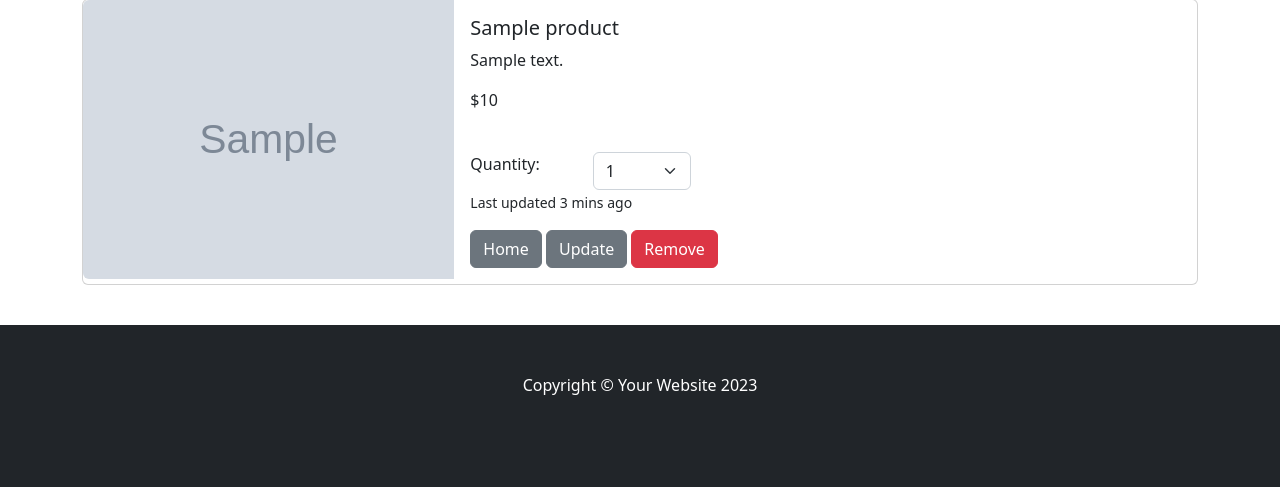
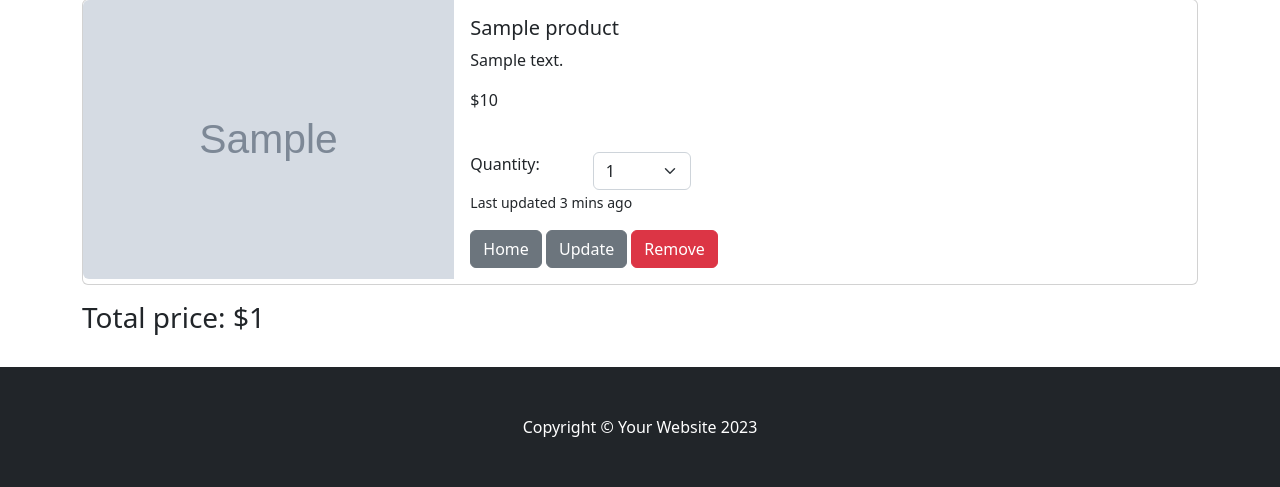
Before and after one commit to tonysodeep/LocalECommerce, a Django app: template templates/cart/index.html in a window 1280 px wide. Shown: the part 378-865 px from the top of the page. Before the commit the page ends 773 px from the top, so only its background shows below. Run offline with Django 5.2, Linux system fonts and the light colour scheme; the template is opened without the code that fills it: most values are stand-ins (such as "Sample title", 1, 10 or a date in 2020); grey boxes marked "Sample" are stand-in pictures; some libraries are stand-ins or nearby versions.

Commit message:
calculate total price in cart

```diff
--- a/cart/cart.py
+++ b/cart/cart.py
@@ -1,4 +1,5 @@
 from store.models import Product
+from decimal import Decimal
 
 
 class Cart():
@@ -39,5 +40,18 @@ class Cart():
     def get_qty(self):
         return self.cart
 
+    def cart_total(self) -> Decimal:
+        product_ids = self.cart.keys()
+        products = Product.objects.filter(id__in=product_ids)
+        total = 0
+        for key, value in self.cart.items():
+            if products.get(pk=key).is_sale:
+                total += Decimal(total) + \
+                    products.get(pk=key).sale_price * value
+            else:
+                total += Decimal(total) + products.get(pk=key).price * value
+
+        return total
+
     def __len__(self):
         return len(self.cart)
--- a/templates/cart/index.html
+++ b/templates/cart/index.html
@@ -72,6 +72,7 @@
     </div>
   </div>
   {% endfor %}
+  <h3>Total price: ${{total_prices}}</h3>
   <br />
   {% else %}
   <p>There nothing in the cart yet</p>
```
Also changed, not shown: cart/views.py (+10 -1 lines).
